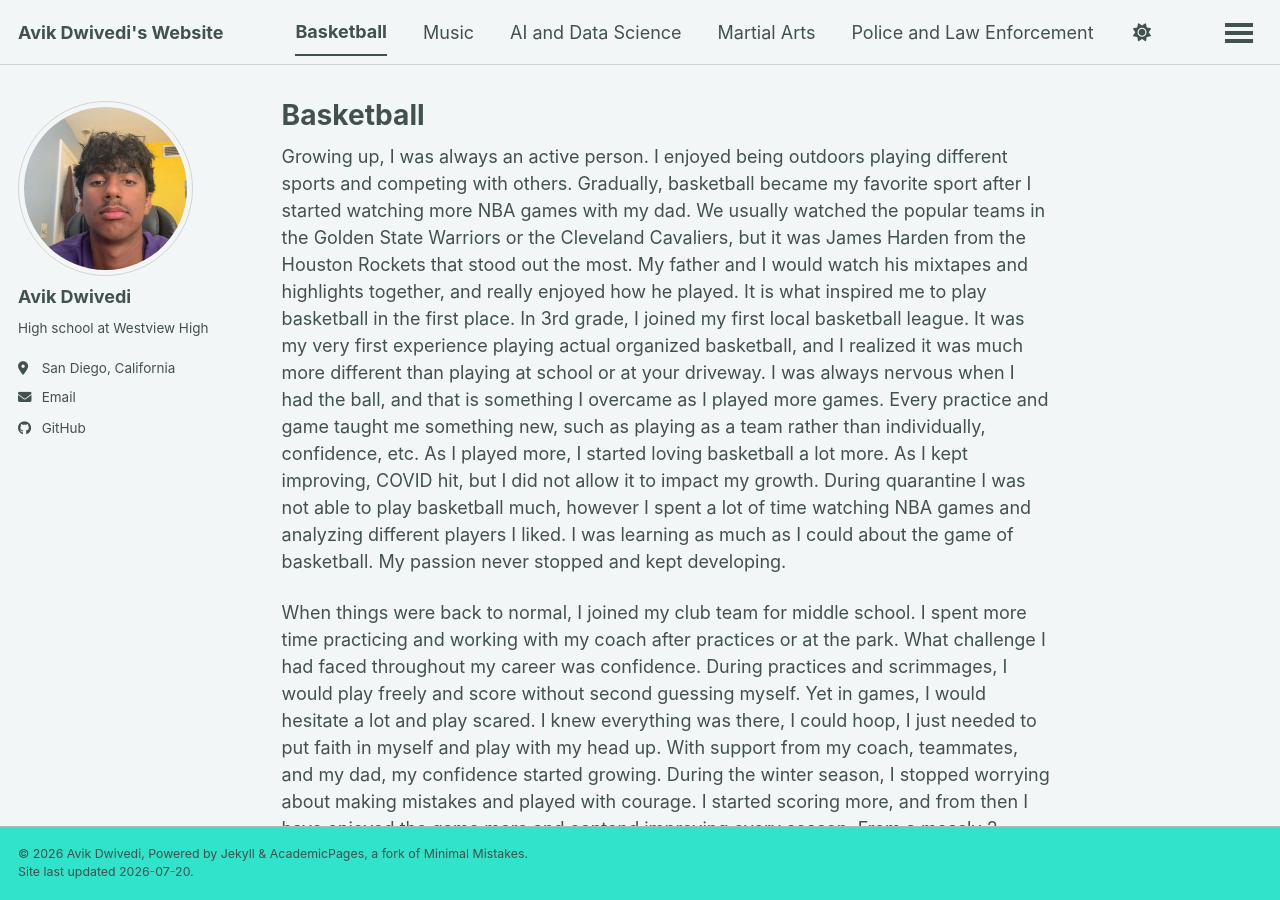
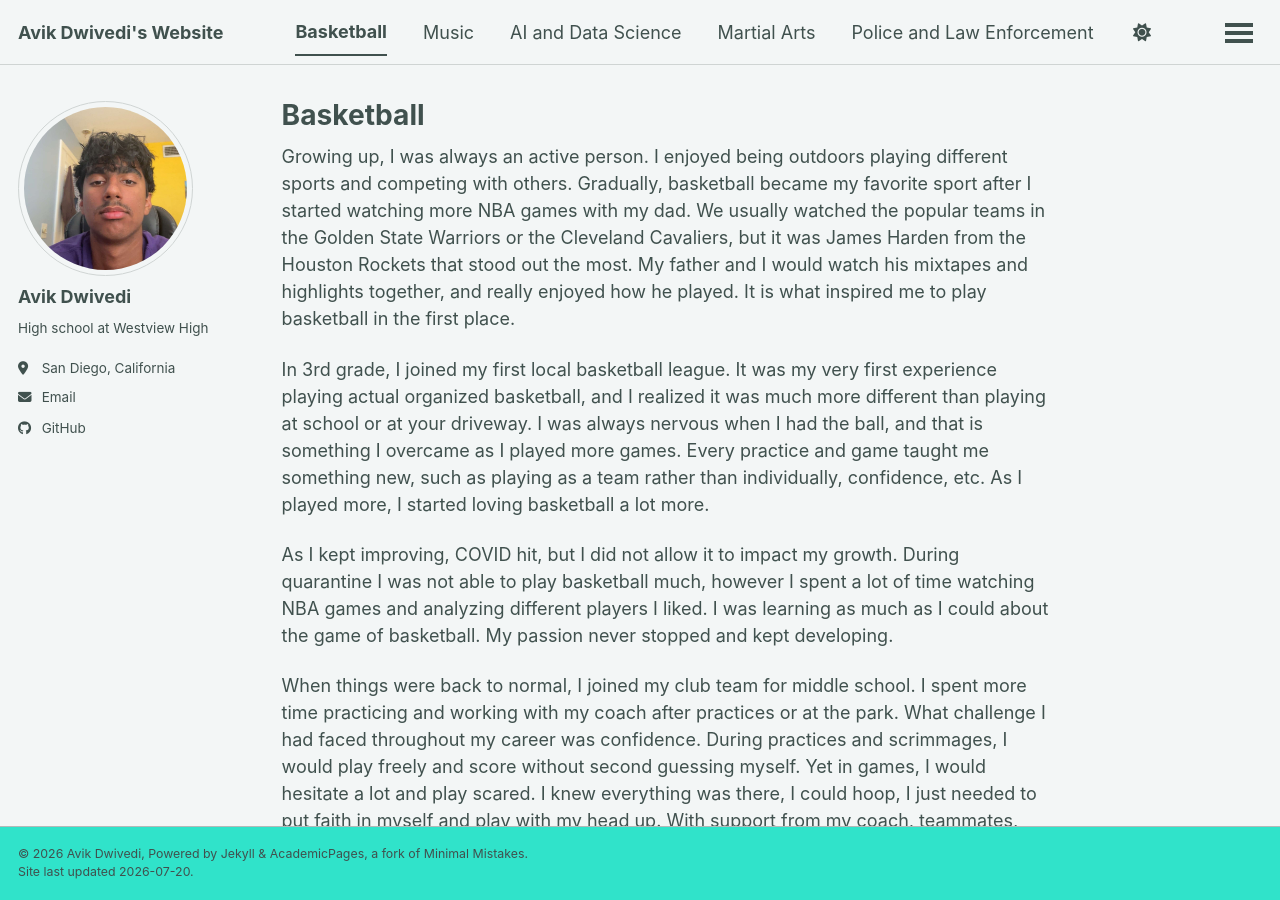
Before and after one commit to vikuser99/simple, a Jekyll site: the page built from _pages/basketball.md, in a window 1280 px wide and 900 px high. Built offline with Jekyll 4.4.1, drawn with Linux system fonts in a browser that asks for light colours; a style sheet for code colours, icons or effects is not loaded; grey boxes are pictures that could not be loaded.

Commit message:
Update basketball.md

```diff
--- a/_pages/basketball.md
+++ b/_pages/basketball.md
@@ -6,21 +6,21 @@
   - /basketball.html
 ---
 
-Growing up, I was always an active person. I enjoyed being outdoors playing different sports and competing with others. Gradually, basketball became my favorite sport after I started watching more NBA games with my dad. We usually watched the popular teams in the Golden State Warriors or the Cleveland Cavaliers, but it was James Harden from the Houston Rockets that stood out the most. My father and I would watch his mixtapes and highlights together, and really enjoyed how he played. It is what inspired me to play basketball in the first place. In 3rd grade, I joined my first local basketball league. It was my very first experience playing actual organized basketball, and I realized it was much more different than playing at school or at your driveway. I was always nervous when I had the ball, and that is something I overcame as I played more games. Every practice and game taught me something new, such as playing as a team rather than individually, confidence, etc. As I played more, I started loving basketball a lot more. As I kept improving, COVID hit, but I did not allow it to impact my growth. During quarantine I was not able to play basketball much, however I spent a lot of time watching NBA games and analyzing different players I liked. I was learning as much as I could about the game of basketball. My passion never stopped and kept developing.
+Growing up, I was always an active person. I enjoyed being outdoors playing different sports and competing with others. Gradually, basketball became my favorite sport after I started watching more NBA games with my dad. We usually watched the popular teams in the Golden State Warriors or the Cleveland Cavaliers, but it was James Harden from the Houston Rockets that stood out the most. My father and I would watch his mixtapes and highlights together, and really enjoyed how he played. It is what inspired me to play basketball in the first place.
+
+In 3rd grade, I joined my first local basketball league. It was my very first experience playing actual organized basketball, and I realized it was much more different than playing at school or at your driveway. I was always nervous when I had the ball, and that is something I overcame as I played more games. Every practice and game taught me something new, such as playing as a team rather than individually, confidence, etc. As I played more, I started loving basketball a lot more.
+
+As I kept improving, COVID hit, but I did not allow it to impact my growth. During quarantine I was not able to play basketball much, however I spent a lot of time watching NBA games and analyzing different players I liked. I was learning as much as I could about the game of basketball. My passion never stopped and kept developing.
 
 When things were back to normal, I joined my club team for middle school. I spent more time practicing and working with my coach after practices or at the park. What challenge I had faced throughout my career was confidence. During practices and scrimmages, I would play freely and score without second guessing myself. Yet in games, I would hesitate a lot and play scared. I knew everything was there, I could hoop, I just needed to put faith in myself and play with my head up. With support from my coach, teammates, and my dad, my confidence started growing. During the winter season, I stopped worrying about making mistakes and played with courage. I started scoring more, and from then I have enjoyed the game more and contend improving every season. From a measly 2 points per game, to 10 points per game. It was huge for my success.
 
 {% include youtube.html id="QPsAkcsaiG4" %}
 
-{% include youtube.html id="7jn94uNMaoU" %}
-
-{% include youtube.html id="WGZXHb1UCrI" %}
-
 {% include youtube.html id="7r_GVZDiHZA" %}
 
 All this momentum carried through high school where I continued to improve and progressed. High school basketball was slightly different though. You had to prove yourself, and earn your minutes. It was not like club basketball where everyone gets equal playing time, we would compete for minutes. That is something I also learned, not everything is granted or given to you in life, you have to work for it. Basketball has taught me much more than how to score or win games. It has taught me confidence, and the value of consistent hard work. Every season brings new challenges and new opportunities to improve, and that is one of the reasons I continue to love the game.
 
-{% include youtube.html id="7HjG046Hd4I" %}
+
 {% include youtube.html id="nt0nDKf_i2k" %}
 {% include youtube.html id="EWeWD8gBncY" %}
 
```
